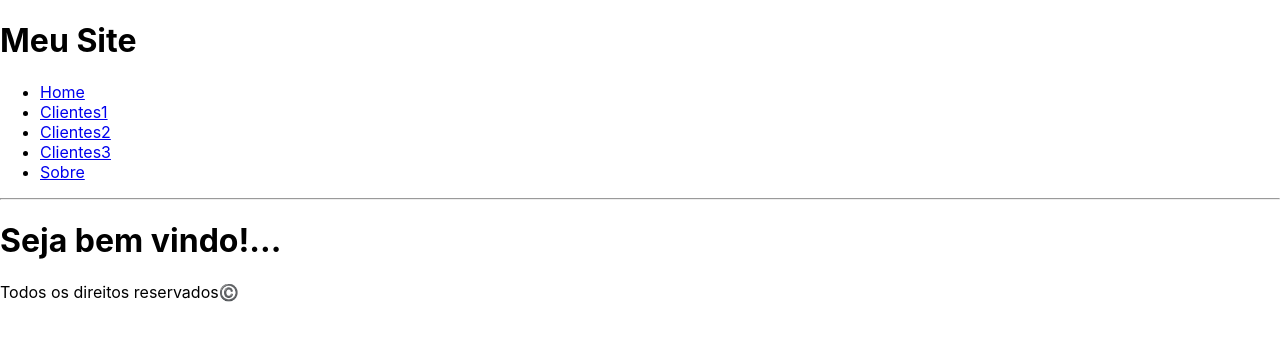
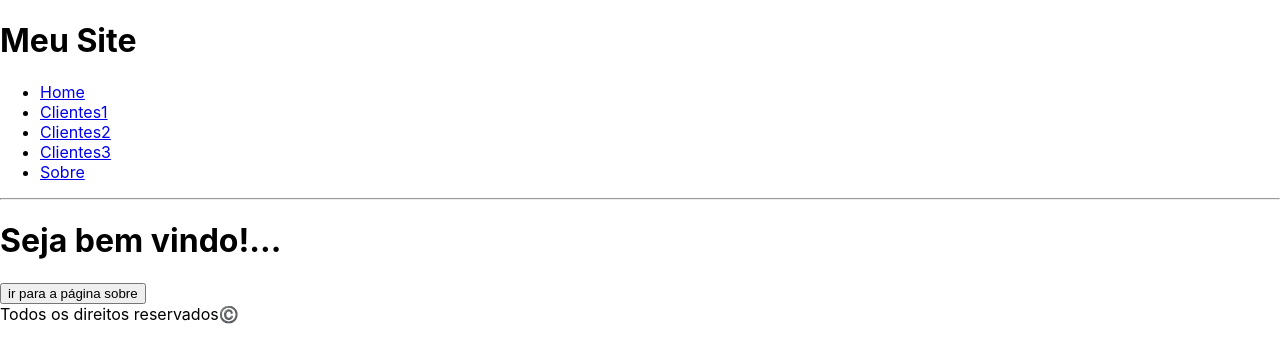
Before and after one commit to GilsonAlvesdeSouza/route, a React (Create React App) app: page / in a window 1280 px wide. Shown: the top 362 px of the page. Built offline with nearby package versions, Linux system fonts and the light colour scheme.

Commit message:
redirecionamento de rotas

```diff
--- a/package.json
+++ b/package.json
@@ -43,6 +43,7 @@
     ]
   },
   "devDependencies": {
+    "@types/react-router-dom": "^5.3.2",
     "@types/styled-components": "^5.1.15"
   }
 }
--- a/src/App.tsx
+++ b/src/App.tsx
@@ -2,6 +2,9 @@ import { BrowserRouter, Routes, Route, Link } from "react-router-dom";
 import { Clientes, Home, NotFound, Sobre } from "./pages";
 
 function App() {
+
+
+
   return (
     <BrowserRouter>
       <header>
@@ -31,6 +34,7 @@ function App() {
         <Route path="/" element={<Home />} />
         <Route path="/clientes" element={<Clientes />} />
         <Route path="/sobre" element={<Sobre />} />
+        <Route path="/quem-somos" element={<Sobre />} />
         <Route path="*" element={<NotFound />} />
       </Routes>
       <footer>
--- a/src/pages/Home/index.tsx
+++ b/src/pages/Home/index.tsx
@@ -1,9 +1,12 @@
-import React from 'react';
+import { useNavigate } from "react-router";
+function Home() {
 
-function Home() {
+    let navigate = useNavigate();
+
     return (
         <div>
             <h1>Seja bem vindo!...</h1>
+            <button onClick={() => {setTimeout(() => navigate("/sobre"),2000)}}>ir para a página sobre</button>
         </div>
     );
 }
```
Also changed, not shown: 2 other files (tests, documents, lock files or other folders).
